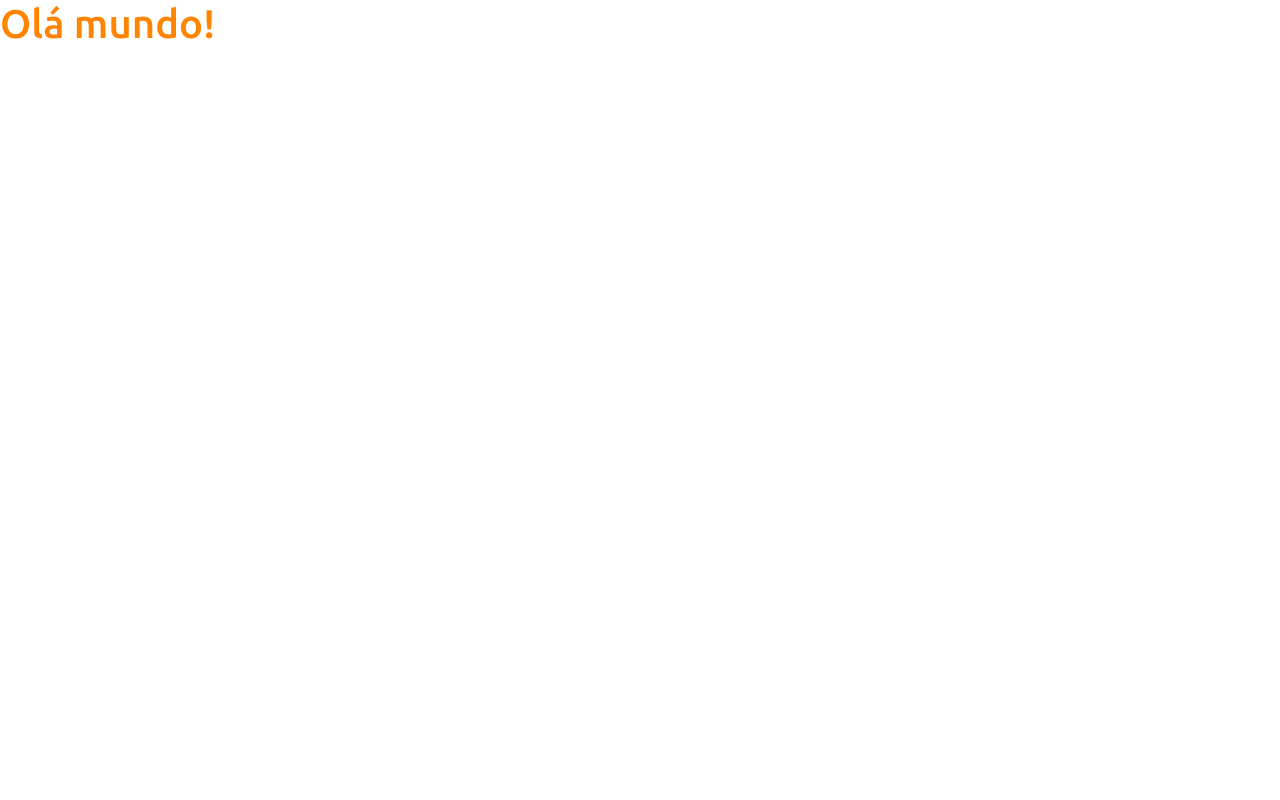
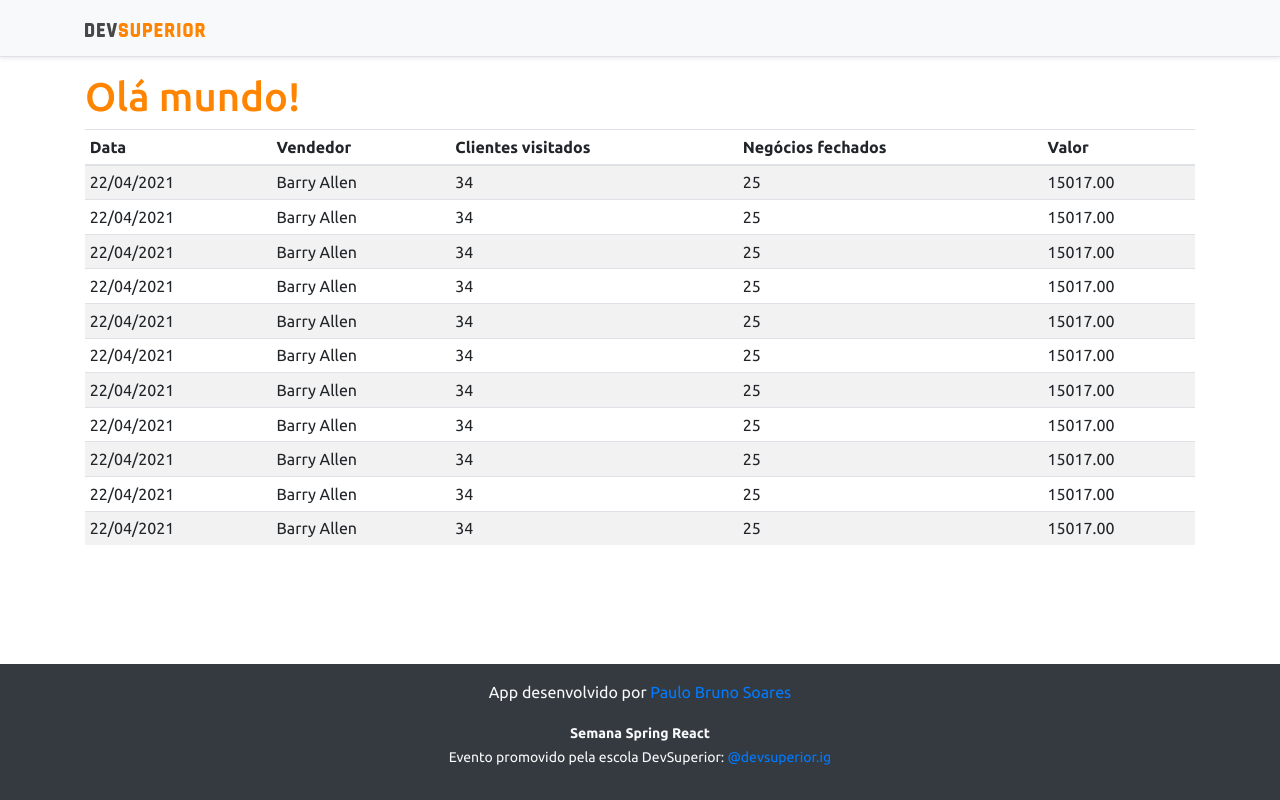
Before and after one commit to paulobrunosoares/projeto-sds3, a React (Create React App) app in the folder frontend/: page / in a window 1280 px wide. Built offline with nearby package versions, Linux system fonts and the light colour scheme.

Commit message:
Basic static components

```diff
--- a/frontend/src/App.tsx
+++ b/frontend/src/App.tsx
@@ -1,9 +1,19 @@
+import DataTable from "components/DataTable";
+import Footer from "components/Footer";
+import NavBar from "components/NavBar";
+
 function App() {
   return (
-    <div>
-    <h1 className="text-primary">Olá mundo!</h1>
-    </div>
+    <>
+      <NavBar />
+      <div className="container">
+        <h1 className="text-primary">Olá mundo!</h1>
+
+        <DataTable />
+      </div>
+      <Footer />
+    </>
   );
- }
+}
 
 export default App;
--- /dev/null
+++ b/frontend/src/components/DataTable/index.tsx
@@ -0,0 +1,99 @@
+function DataTable() {
+    return (
+        <div className="table-responsive">
+            <table className="table table-striped table-sm">
+                <thead>
+                    <tr>
+                        <th>Data</th>
+                        <th>Vendedor</th>
+                        <th>Clientes visitados</th>
+                        <th>Negócios fechados</th>
+                        <th>Valor</th>
+                    </tr>
+                </thead>
+                <tbody>
+                    <tr>
+                        <td>22/04/2021</td>
+                        <td>Barry Allen</td>
+                        <td>34</td>
+                        <td>25</td>
+                        <td>15017.00</td>
+                    </tr>
+                    <tr>
+                        <td>22/04/2021</td>
+                        <td>Barry Allen</td>
+                        <td>34</td>
+                        <td>25</td>
+                        <td>15017.00</td>
+                    </tr>
+                    <tr>
+                        <td>22/04/2021</td>
+                        <td>Barry Allen</td>
+                        <td>34</td>
+                        <td>25</td>
+                        <td>15017.00</td>
+                    </tr>
+                    <tr>
+                        <td>22/04/2021</td>
+                        <td>Barry Allen</td>
+                        <td>34</td>
+                        <td>25</td>
+                        <td>15017.00</td>
+                    </tr>
+                    <tr>
+                        <td>22/04/2021</td>
+                        <td>Barry Allen</td>
+                        <td>34</td>
+                        <td>25</td>
+                        <td>15017.00</td>
+                    </tr>
+                    <tr>
+                        <td>22/04/2021</td>
+                        <td>Barry Allen</td>
+                        <td>34</td>
+                        <td>25</td>
+                        <td>15017.00</td>
+                    </tr>
+                    <tr>
+                        <td>22/04/2021</td>
+                        <td>Barry Allen</td>
+                        <td>34</td>
+                        <td>25</td>
+                        <td>15017.00</td>
+                    </tr>
+                    <tr>
+                        <td>22/04/2021</td>
+                        <td>Barry Allen</td>
+                        <td>34</td>
+                        <td>25</td>
+                        <td>15017.00</td>
+                    </tr>
+                    <tr>
+                        <td>22/04/2021</td>
+                        <td>Barry Allen</td>
+                        <td>34</td>
+                        <td>25</td>
+                        <td>15017.00</td>
+                    </tr>
+                    <tr>
+                        <td>22/04/2021</td>
+                        <td>Barry Allen</td>
+                        <td>34</td>
+                        <td>25</td>
+                        <td>15017.00</td>
+                    </tr>
+                    <tr>
+                        <td>22/04/2021</td>
+                        <td>Barry Allen</td>
+                        <td>34</td>
+                        <td>25</td>
+                        <td>15017.00</td>
+                    </tr>
+
+                </tbody>
+            </table>
+        </div>
+    );
+}
+
+export default DataTable;
--- /dev/null
+++ b/frontend/src/components/Footer/index.tsx
@@ -0,0 +1,13 @@
+function Footer() {
+    return (
+        <footer className="footer mt-auto py-3 bg-dark">
+            <div className="container">
+                <p className="text-light">App desenvolvido por <a href="https://github.com/paulobrunosoares" target="_blank" rel="noreferrer">Paulo Bruno Soares</a></p>
+                <p className="text-light"><small><strong>Semana Spring React</strong><br />
+      Evento promovido pela escola DevSuperior: <a href="https://instagram.com/devsuperior.ig" target="_blank" rel="noreferrer">@devsuperior.ig</a></small></p>
+            </div>
+        </footer>
+    );
+}
+
+export default Footer;
--- /dev/null
+++ b/frontend/src/components/NavBar/index.tsx
@@ -0,0 +1,15 @@
+import  ImgDsDark from 'assets/img/ds-dark.svg';
+
+function NavBar() {
+    return (
+        <div className="d-flex flex-column flex-md-row align-items-center p-3 px-md-4 mb-3 bg-light border-bottom shadow-sm">
+            <div className="container">
+                <nav className="my-2 my-md-0 mr-md-3">
+                    <img src={ImgDsDark} alt="DevSuperior" width="120" />
+                </nav>
+            </div>
+        </div>
+    );
+}
+
+export default NavBar;
```
Also changed, not shown: frontend/src/assets/img/ds-dark.svg (added), 1 other file (tests, documents, lock files or other folders).
